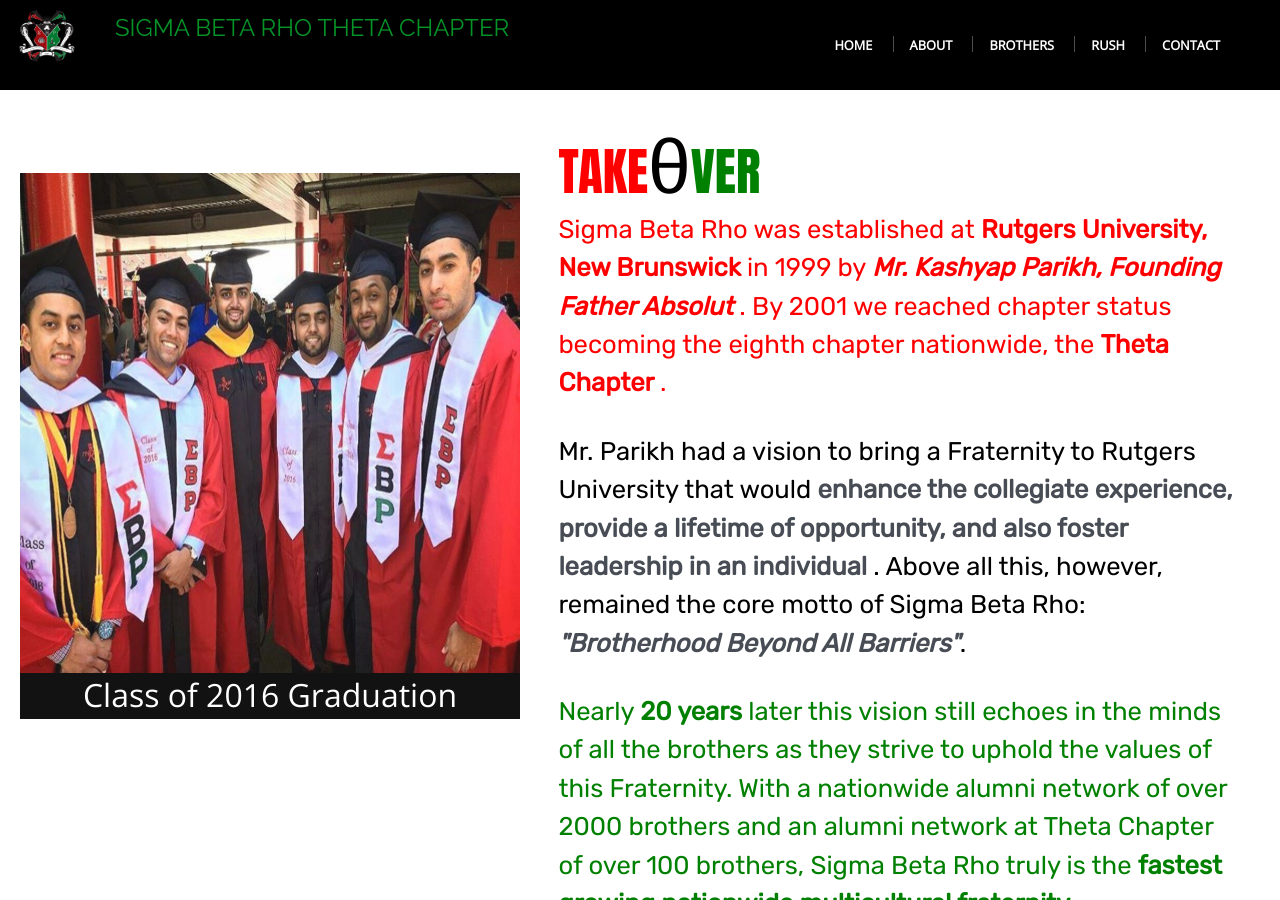
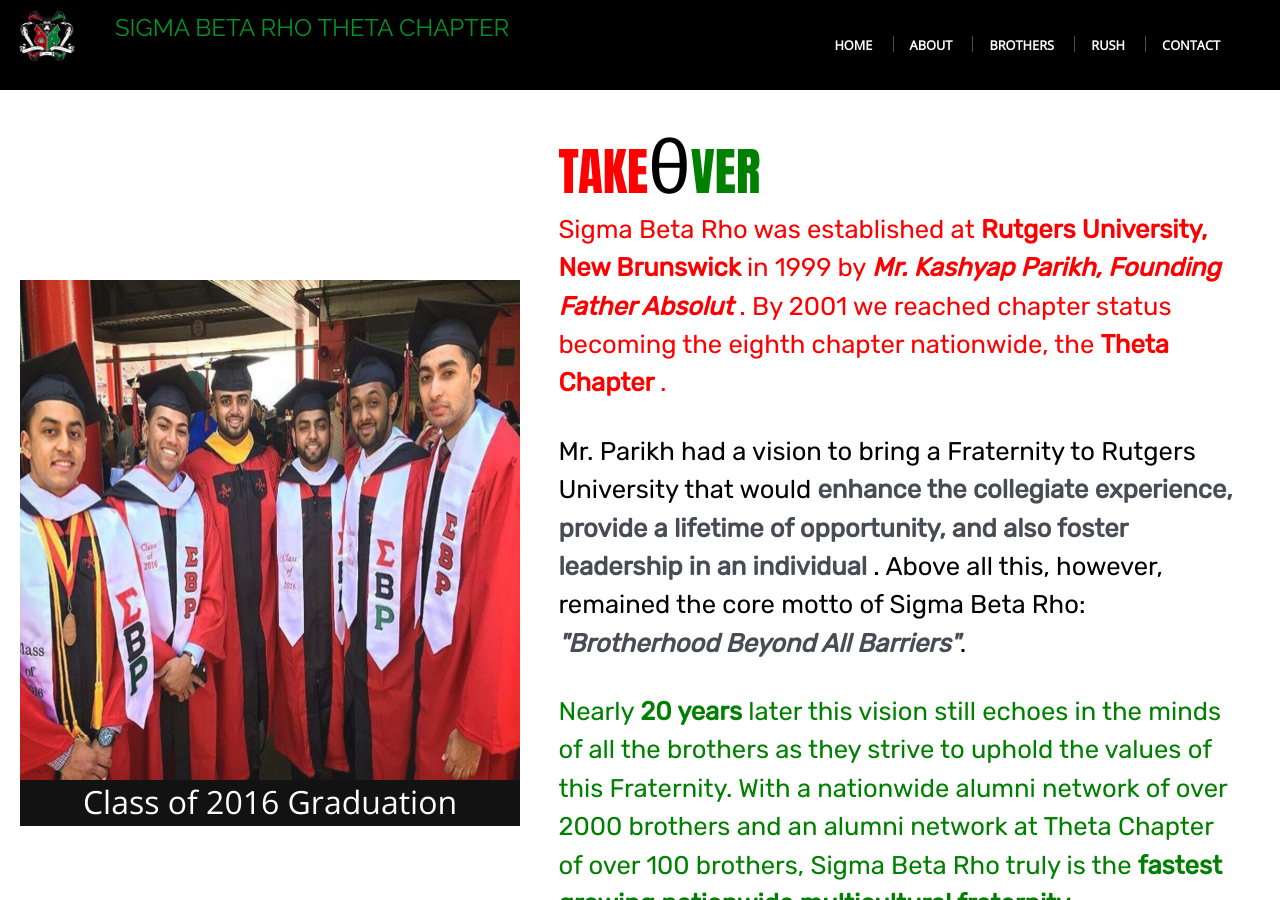
Before and after one commit to MilanPatel718/Theta, a Jekyll site: the page built from About/index.html, in a window 1280 px wide and 900 px high. Built offline with Jekyll 4.4.1, drawn with Linux system fonts in a browser that asks for light colours; nearby versions of some CDN libraries; some web fonts are replaced; library files that are not in the unit come from our copies.

Commit message:
move slideshow

```diff
--- a/css/main.css
+++ b/css/main.css
@@ -514,11 +514,10 @@
 .slideshow-container {
 
   max-width: 1000px;
-  position: relative;
+  position: center;
   margin: auto;
   flex: 1 1 auto;
   padding-left: 20px;
-  margin-top: 20px;
 }
 
 .mySlides {
```
